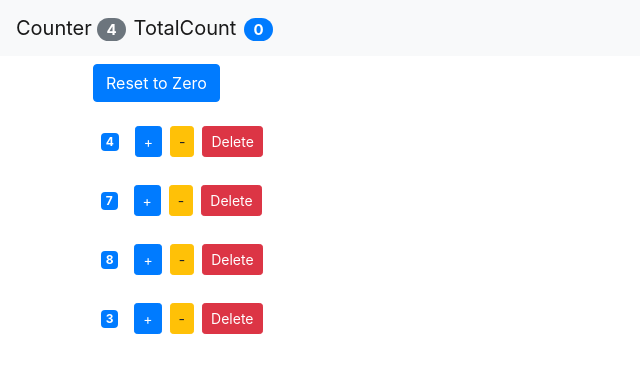
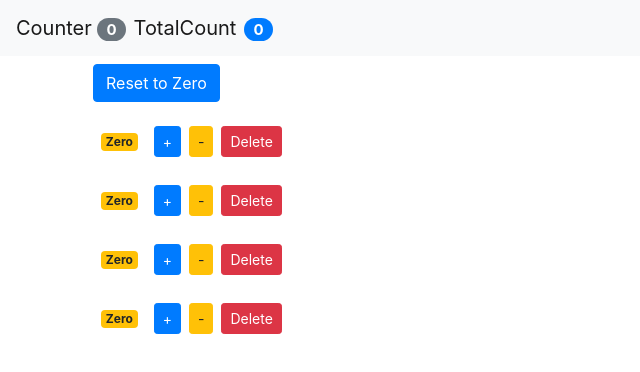
Before and after one commit to georgeokez/counter-react-app, a React (Create React App) app: page / in a window 1280 px wide. Shown: the top 372 px of the page, without its empty margins (0-640 px from the left). Built offline with nearby package versions, Linux system fonts and the light colour scheme.

Commit message:
modified the README file

```diff
--- a/package.json
+++ b/package.json
@@ -35,7 +35,7 @@
     ]
   },
   "devDependencies": {
-    "eslint": "^7.11.0",
+    "eslint": "^6.6.0",
     "eslint-config-prettier": "^6.12.0",
     "prettier": "^2.1.2"
   }
--- a/src/App.js
+++ b/src/App.js
@@ -7,10 +7,10 @@ class App extends Component {
   // Counter Component State and mutator methods
   state = {
     counters: [
-      { id: 1, value: 4 },
-      { id: 2, value: 7 },
-      { id: 3, value: 8 },
-      { id: 4, value: 3 },
+      { id: 1, value: 0 },
+      { id: 2, value: 0 },
+      { id: 3, value: 0 },
+      { id: 4, value: 0 },
     ],
     totalCount: 0,
   };
```
Also changed, not shown: 2 other files (tests, documents, lock files or other folders).
